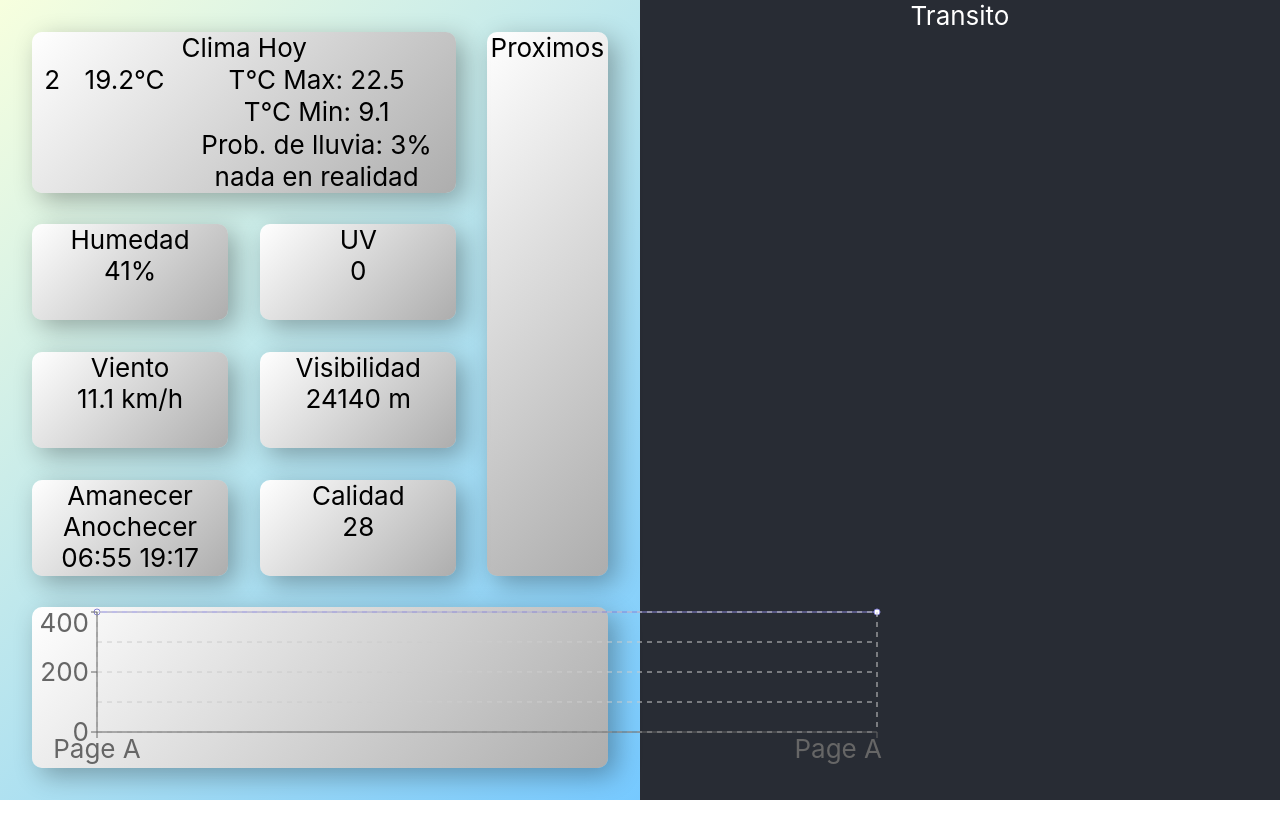
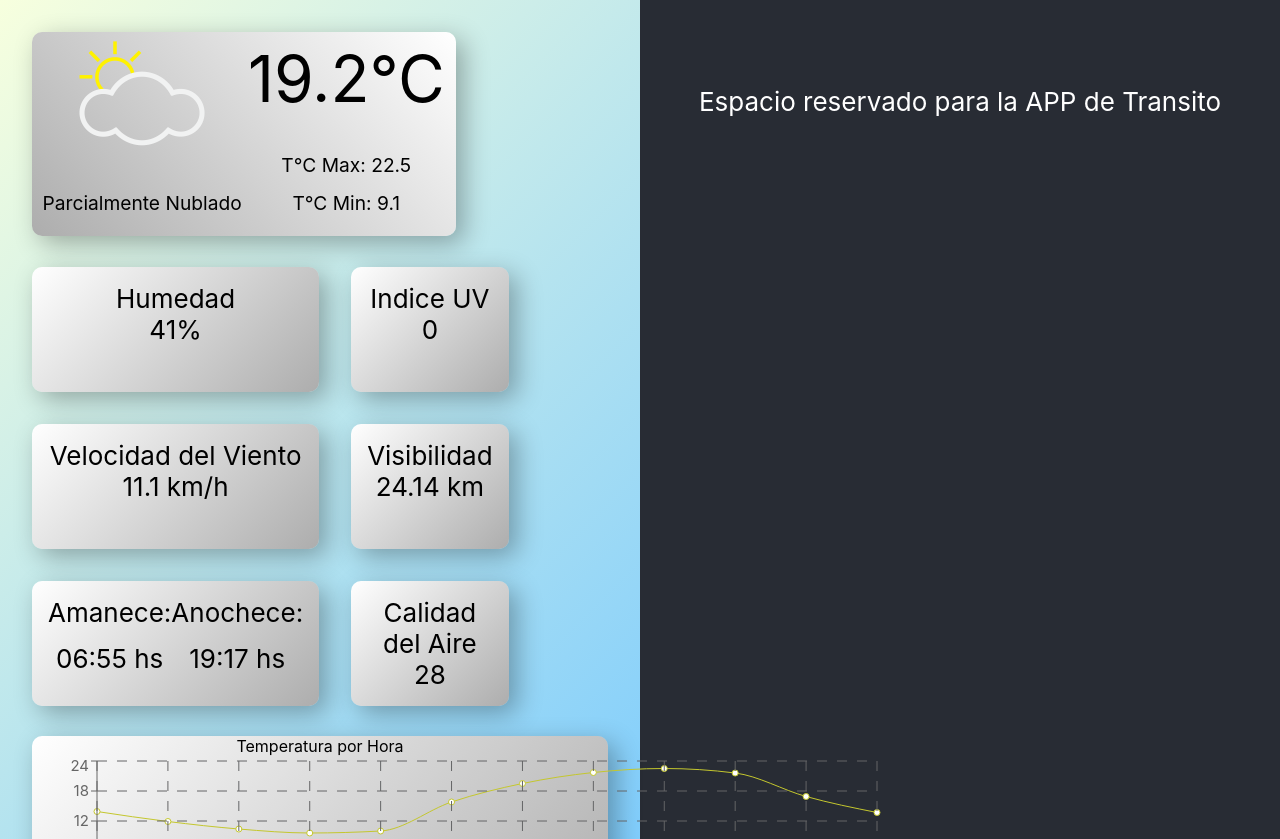
Before and after one commit to Greyhearth/ArgProAPI, a React (Create React App) app: page / in a window 1280 px wide. Shown: the top 839 px of the page. Before the commit the page ends 800 px from the top, so only its background shows below. Built offline with nearby package versions, Linux system fonts and the light colour scheme.

Commit message:
Todos los componentes fueron modificados para recibir datos de API-Clima.json a partir del compomente padre Clima.jsx

```diff
--- a/src/componentes/Clima.jsx
+++ b/src/componentes/Clima.jsx
@@ -5,6 +5,7 @@ import TemperaturaHoy from './TemperaturaHoy'
 import OtrosDatos from './OtrosDatos'
 import TemperaturaHora from './TemperaturaHora'
 import dataClima from './API-Clima.json'
+import weatherCode from './weathercode.json'
 
 const Clim = styled.div`
     width:50%;
@@ -28,18 +29,21 @@ const Clima = () => {
   const uvInd = dataClima.hourly.uv_index[25]
   const vientoV = dataClima.current_weather.windspeed
   const vientoD = dataClima.current_weather.winddirection
-  const amanec = (dataClima.daily.sunrise[0]).slice(11,16)
+  const amanec = dataClima.daily.sunrise[0].slice(11,16)
   const anoch = dataClima.daily.sunset[0].slice(11,16)
-  const visib = dataClima.hourly.visibility[0]
+  const visib = dataClima.hourly.visibility[0]/1000
   const calid = dataClima.hourly.european_aqi[0]
   const weathercode = dataClima.current_weather.weathercode
+  const weathercodeDef = weatherCode[weathercode]
+  const tempHora = dataClima.hourly.temperature_2m
+  const horaT = dataClima.hourly.time
 
   return (
     <Clim>
       <Proximos/>
-      <TemperaturaHoy tempAct={tempAct} tempMax={tempMax} tempMin={tempMin} lluv={lluv} weathercode={weathercode}/>
+      <TemperaturaHoy tempAct={tempAct} tempMax={tempMax} tempMin={tempMin} lluv={lluv} weathercode={weathercode} weathercodeDef={weathercodeDef}/>
       <OtrosDatos humed={humed} vientoV={vientoV} vientoD={vientoD} uvInd={uvInd} amanec={amanec} anoch={anoch} visib={visib} calid={calid}/>
-      <TemperaturaHora/>
+      <TemperaturaHora tempHora={tempHora} horaT={horaT}/>
     </Clim>
   )
 }
--- a/src/componentes/OtrosDatos.jsx
+++ b/src/componentes/OtrosDatos.jsx
@@ -18,6 +18,7 @@ const A1 = styled.div`
     background:linear-gradient(315deg, #adadad, white);
     border-radius: 10px;
     box-shadow: 0.3em 0.3em 1em rgba(0, 0, 0, 0.3);
+    padding:1rem;
 `
 
 const B1 = styled.div`
@@ -27,6 +28,7 @@ const B1 = styled.div`
     background:linear-gradient(315deg, #adadad, white);
     border-radius: 10px;
     box-shadow: 0.3em 0.3em 1em rgba(0, 0, 0, 0.3);
+    padding:1rem;
 `
 
 const A2 = styled.div`
@@ -36,6 +38,7 @@ const A2 = styled.div`
     background:linear-gradient(315deg, #adadad, white);
     border-radius: 10px;
     box-shadow: 0.3em 0.3em 1em rgba(0, 0, 0, 0.3);
+    padding:1rem;
 `
 
 const B2 = styled.div`
@@ -45,6 +48,7 @@ const B2 = styled.div`
     background:linear-gradient(315deg, #adadad, white);
     border-radius: 10px;
     box-shadow: 0.3em 0.3em 1em rgba(0, 0, 0, 0.3);
+    padding:1rem;
 `
 
 const A3 = styled.div`
@@ -54,6 +58,26 @@ const A3 = styled.div`
     background:linear-gradient(315deg, #adadad, white);
     border-radius: 10px;
     box-shadow: 0.3em 0.3em 1em rgba(0, 0, 0, 0.3);
+    display: grid;
+    grid-template-columns: repeat(2, 1fr);
+    grid-template-rows: repeat(2, 1fr);
+    padding:1rem;
+`
+
+const A3A = styled.p`
+    grid-area: 1 / 1 / 1 / 1;
+`
+
+const A3B = styled.p`
+    grid-area: 1 / 2 / 1 / 2;
+`
+
+const A3C = styled.p`
+    grid-area: 2 / 1 / 2 / 1;
+`
+
+const A3D = styled.p`
+    grid-area: 2 / 2 / 2 / 2;
 `
 
 const B3 = styled.div`
@@ -63,6 +87,7 @@ const B3 = styled.div`
     background:linear-gradient(315deg, #adadad, white);
     border-radius: 10px;
     box-shadow: 0.3em 0.3em 1em rgba(0, 0, 0, 0.3);
+    padding:1rem;
 `
 
 const Humedad = ({humed}) => {
@@ -77,7 +102,7 @@ const Humedad = ({humed}) => {
 const UV = ({uvInd}) => {
   return (
     <B1>
-      <p>UV</p>
+      <p>Indice UV</p>
       <p>{uvInd}</p>
     </B1>
   )
@@ -86,7 +111,7 @@ const UV = ({uvInd}) => {
 const Viento = ({vientoV}) => {
   return (
     <A2>
-      <p>Viento</p>
+      <p>Velocidad del Viento</p>
       <p>{vientoV} km/h</p>
     </A2>
   )
@@ -96,7 +121,7 @@ const Visibilidad = ({visib}) => {
   return (
     <B2>
       <p>Visibilidad</p>
-      <p>{visib} m</p>
+      <p>{visib} km</p>
     </B2>
   )
 }
@@ -104,8 +129,10 @@ const Visibilidad = ({visib}) => {
 const Amanecer = ({amanec,anoch}) => {
   return (
     <A3>
-      <p>Amanecer Anochecer</p>
-      <p>{amanec} {anoch}</p>
+      <A3A>Amanece:</A3A>
+      <A3B>Anochece:</A3B>
+      <A3C>{amanec} hs</A3C>
+      <A3D>{anoch} hs</A3D>
     </A3>
   )
 }
@@ -113,7 +140,7 @@ const Amanecer = ({amanec,anoch}) => {
 const Calidad = ({calid}) => {
   return (
     <B3>
-      <p>Calidad</p>
+      <p>Calidad del Aire</p>
       <p>{calid}</p>
     </B3>
   )
--- a/src/componentes/Proximos.jsx
+++ b/src/componentes/Proximos.jsx
@@ -1,19 +1,38 @@
-import React from 'react'
-import styled from 'styled-components';
+// import React from 'react'
+// import styled from 'styled-components';
 
-const Term = styled.div`
-    grid-area: 1 / 4 / 4 / 4;
-    height:100%;
-    width:100%;
-    background:linear-gradient(315deg, #adadad, white);
-    border-radius: 10px;
-    box-shadow: 0.3em 0.3em 1em rgba(0, 0, 0, 0.3);
-`
+// const Prox = styled.div`
+//     grid-area: 1 / 4 / 4 / 4;
+//     height:100%;
+//     width:100%;
+//     background:linear-gradient(315deg, #adadad, white);
+//     border-radius: 10px;
+//     box-shadow: 0.3em 0.3em 1em rgba(0, 0, 0, 0.3);
+//     display: grid;
+//     grid-template-columns: repeat(2, 1fr);
+//     grid-template-rows: repeat(16, 1fr);
+// `
+
+// const Man = styled.p`
+//     grid-area: 1 / 4 / 4 / 4;
+//     height:100%;
+//     width:100%;
+//     background:linear-gradient(315deg, #adadad, white);
+//     border-radius: 10px;
+//     box-shadow: 0.3em 0.3em 1em rgba(0, 0, 0, 0.3);
+//     display: grid;
+//     grid-template-columns: repeat(2, 1fr);
+//     grid-template-rows: repeat(16, 1fr);
+// `
 
 const Proximos = () => {
-  return (
-    <Term>Proximos</Term>
-  )
+  // return (
+  //   <Prox>
+  //     {/* <p>Mañana</p>
+  //     <p>Icono</p>
+  //     <p>Max Min</p> */}
+  //   </Prox>
+  // )
 }
 
 export default Proximos;
--- a/src/componentes/TemperaturaHora.jsx
+++ b/src/componentes/TemperaturaHora.jsx
@@ -11,24 +11,42 @@ const Hora = styled.div`
     box-shadow: 0.3em 0.3em 1em rgba(0, 0, 0, 0.3);
 `
 
+const TempHora = styled.p`
+    font-size: 1rem;
+`
+
+const TemperaturaHora = ({tempHora,horaT}) => {
+  const dataTemp = tempHora
+  const dataHora = horaT
+
   const data = [
-  {name: 'Page A', uv: 400, pv: 2400, amt: 2400},
-  {name: 'Page A', uv: 400, pv: 2400, amt: 2400}
+    {name: dataHora[0].slice(11,13)+"hs", Temp: dataTemp[0], pv: 240, amt: 240},
+    {name: dataHora[2].slice(11,13)+"hs", Temp: dataTemp[2], pv: 240, amt: 240},
+    {name: dataHora[4].slice(11,13)+"hs", Temp: dataTemp[4], pv: 240, amt: 240},
+    {name: dataHora[6].slice(11,13)+"hs", Temp: dataTemp[6], pv: 240, amt: 240},
+    {name: dataHora[8].slice(11,13)+"hs", Temp: dataTemp[8], pv: 240, amt: 240},
+    {name: dataHora[10].slice(11,13)+"hs", Temp: dataTemp[10], pv: 240, amt: 240},
+    {name: dataHora[12].slice(11,13)+"hs", Temp: dataTemp[12], pv: 240, amt: 240},
+    {name: dataHora[14].slice(11,13)+"hs", Temp: dataTemp[14], pv: 240, amt: 240},
+    {name: dataHora[16].slice(11,13)+"hs", Temp: dataTemp[16], pv: 240, amt: 240},
+    {name: dataHora[18].slice(11,13)+"hs", Temp: dataTemp[18], pv: 240, amt: 240},
+    {name: dataHora[20].slice(11,13)+"hs", Temp: dataTemp[20], pv: 240, amt: 240},
+    {name: dataHora[22].slice(11,13)+"hs", Temp: dataTemp[22], pv: 240, amt: 240},
   ];
 
   const renderLineChart = (
     <LineChart width={850} height={160} data={data}>
-    <Line type="monotone" dataKey="uv" stroke="#8884d8" margin={{ top: 5, right: 20, bottom: 5, left: 0 }}/>
-    <CartesianGrid stroke="#ccc" strokeDasharray="5 5" />
-    <XAxis dataKey="name" />
-    <YAxis />
+      <Line type="monotone" dataKey="Temp" stroke="#c4c72e"/>
+      <CartesianGrid stroke="#646566" strokeDasharray="10 10" />
+      <XAxis dataKey="name" tick={{fontSize: 15}}  />
+      <YAxis  tick={{fontSize: 15}}/>
       <Tooltip />
     </LineChart>
   );
 
-const TemperaturaHora = () => {
   return (
     <Hora>
+      <TempHora>Temperatura por Hora</TempHora>
       {renderLineChart}
     </Hora>
   )
--- a/src/componentes/TemperaturaHoy.jsx
+++ b/src/componentes/TemperaturaHoy.jsx
@@ -4,60 +4,53 @@ import styled from 'styled-components';
 const Hoy = styled.div`
     grid-area: 1 / 1 / 1 / 4;
     display: grid;
-    grid-template-rows: repeat(5, 1fr);
+    grid-template-columns: repeat(2, 1fr);
     grid-template-rows: repeat(5, 1fr);
     height:100%;
     width:100%;
-    background:linear-gradient(315deg, #adadad, white);
+    background:linear-gradient(45deg, #adadad, white);
     border-radius: 10px;
     box-shadow: 0.3em 0.3em 1em rgba(0, 0, 0, 0.3);
-    ${'' /* border: 1px solid black; */}
+    padding:0.5rem;
+`
+const IconoCont = styled.p`
+    grid-area: 1 / 1 / 5 / 1;
 `
 
-const Encabezado = styled.p`
-    grid-area: 1 / 1 / 1 / 5;
-    ${'' /* border: 1px solid black; */}
+const Ico = styled.img`
+    max-width: 8rem;
+    height: auto;
 `
 
-const Icono = styled.p`
-    grid-area: 2 / 1 / 6 / 1;
-    ${'' /* border: 1px solid black; */}
+const Desc = styled.p`
+    grid-area: 5 / 1 / 5 / 1;
+    font-size: 1.2rem;
 `
 
 const Temp = styled.p`
-    grid-area: 2 / 2 / 6 / 3;
-    ${'' /* border: 1px solid black; */}
+    grid-area: 1 / 2 / 4 / 2;
+    font-size: 4rem;
 `
 
 const Max = styled.p`
-    grid-area: 2 / 3 / 2 / 5;
-    ${'' /* border: 1px solid black; */}
+    grid-area: 4 / 2 / 4 / 2;
+    font-size: 1.2rem;
 `
 
 const Min = styled.p`
-    grid-area: 3 / 3 / 3 / 5;
-    ${'' /* border: 1px solid black; */}
+    grid-area: 5 / 2 / 5 / 2;
+    font-size: 1.2rem;
 `
 
-const Lluv = styled.p`
-    grid-area: 4 / 3 / 4 / 5;
-    ${'' /* border: 1px solid black; */}
-`
-const Vient = styled.p`
-    grid-area: 5 / 3 / 5 / 5;
-    ${'' /* border: 1px solid black; */}
-`
-
-const TemperaturaHoy = ({tempAct,tempMax,tempMin,lluv,weathercode}) => {
+const TemperaturaHoy = ({tempAct,tempMax,tempMin,lluv,weathercode,weathercodeDef}) => {
   return (
     <Hoy>
-      <Encabezado>Clima Hoy</Encabezado>
-      <Icono>{weathercode}</Icono>
+      <IconoCont><Ico src={require(`./weatherIcons/${weathercode}.png`)} alt={weathercode}/></IconoCont>
       <Temp>{tempAct}°C</Temp>
       <Max>T°C Max: {tempMax}</Max>
       <Min>T°C Min: {tempMin}</Min>
-      <Lluv>Prob. de lluvia: {lluv}%</Lluv>
-      <Vient>nada en realidad</Vient>
+      <Desc>{weathercodeDef}</Desc>
+        {/* <Lluv>Prob. de lluvia: {lluv}%</Lluv>  */}
     </Hoy>
   )
 }
--- a/src/componentes/Transito.jsx
+++ b/src/componentes/Transito.jsx
@@ -8,7 +8,7 @@ const Trans = styled.div`
 
 const Transito = () => {
   return (
-    <Trans>Transito</Trans>
+    <Trans>Espacio reservado para la APP de Transito</Trans>
   )
 }
 
```
Lines whose indentation alone changed are shown as unchanged.
